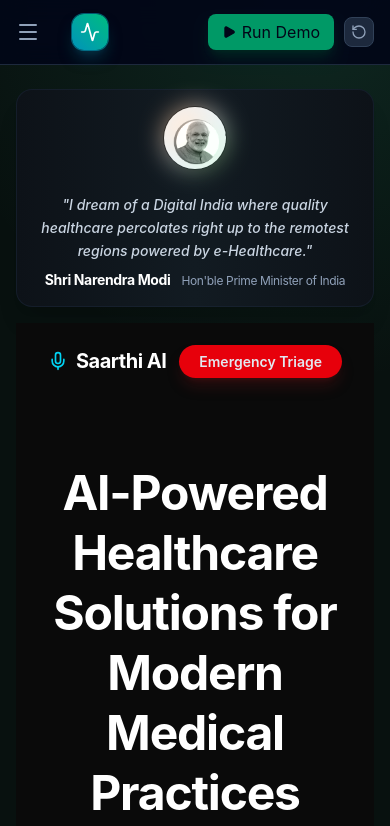
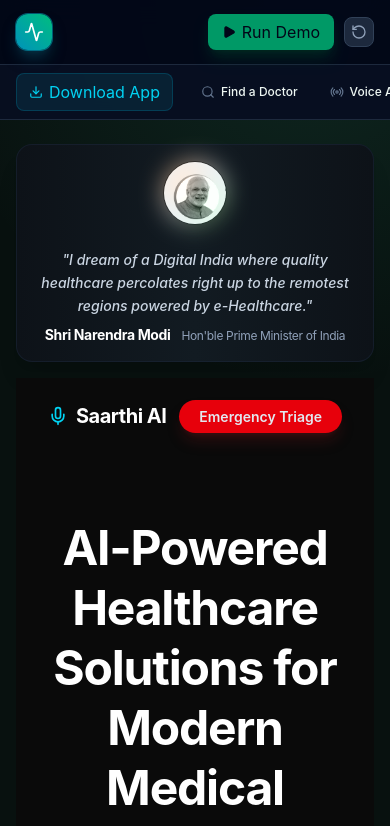
Before and after one commit to quantumcoder-3000/mp_online_healthcare_app, a Next.js app: page / in a window 390 px wide. Shown: the top 826 px of the page. Built offline with nearby package versions, Linux system fonts and the light colour scheme.

Commit message:
feat: host APK locally, add QR code modal, and restore exact mobile horizontal nav bar

```diff
--- a/src/components/common/Header.tsx
+++ b/src/components/common/Header.tsx
@@ -15,14 +15,15 @@ import {
   LayoutDashboard,
   FileText,
   Search,
-  Menu,
-  X
+  Download,
+  X,
+  Smartphone
 } from "lucide-react";
 
 export const Header: React.FC = () => {
   const pathname = usePathname();
   const { runEmergencyDemo, resetDemo, activeEmergency, isRoutingLoading } = useCareFlow();
-  const [isMobileMenuOpen, setIsMobileMenuOpen] = useState(false);
+  const [showQR, setShowQR] = useState(false);
 
   const navLinks = [
     { href: "/discovery", label: "Find a Doctor", icon: Search },
@@ -35,18 +36,11 @@ export const Header: React.FC = () => {
   ];
 
   return (
+    <>
       <header className="sticky top-0 z-50 bg-slate-950/90 border-b border-slate-800 backdrop-blur-md">
         <div className="max-w-7xl mx-auto px-4 sm:px-6 lg:px-8 h-16 flex items-center justify-between gap-4">
           {/* Logo / Brand */}
           <div className="flex items-center gap-6">
-          {/* Mobile Menu Toggle Button */}
-          <button
-            className="xl:hidden p-2 -ml-2 text-slate-400 hover:text-white transition-colors"
-            onClick={() => setIsMobileMenuOpen(true)}
-          >
-            <Menu className="w-6 h-6" />
-          </button>
-
             <Link href="/command-center" className="flex items-center gap-2.5 group">
               <div className="w-9 h-9 rounded-xl bg-gradient-to-tr from-cyan-600 to-emerald-500 flex items-center justify-center text-white shadow-lg shadow-cyan-950 ring-1 ring-cyan-400/40">
                 <Activity className="w-5 h-5" />
@@ -65,7 +59,7 @@ export const Header: React.FC = () => {
             </Link>
 
             {/* Desktop Nav links */}
-          <nav className="hidden xl:flex items-center gap-1">
+            <nav className="hidden lg:flex items-center gap-1">
               {navLinks.map(({ href, label, icon: Icon }) => {
                 const isActive = pathname === href;
                 return (
@@ -85,8 +79,16 @@ export const Header: React.FC = () => {
             </nav>
           </div>
 
-        {/* Action Buttons: Demo Run & Reset */}
+          {/* Action Buttons */}
           <div className="flex items-center gap-2.5">
+            <button
+              onClick={() => setShowQR(true)}
+              className="hidden sm:flex px-3.5 py-1.5 rounded-lg bg-slate-800 hover:bg-slate-700 text-slate-200 font-bold text-xs items-center gap-1.5 shadow-lg border border-slate-700 transition-all hover:scale-105 active:scale-95"
+            >
+              <Smartphone className="w-3.5 h-3.5" />
+              <span>Get App</span>
+            </button>
+
             <button
               onClick={() => runEmergencyDemo()}
               disabled={isRoutingLoading}
@@ -107,43 +109,26 @@ export const Header: React.FC = () => {
           </div>
         </div>
 
-      {/* Mobile Sidebar Overlay */}
-      {isMobileMenuOpen && (
-        <div className="fixed inset-0 z-[100] xl:hidden flex">
-          {/* Backdrop */}
-          <div
-            className="absolute inset-0 bg-slate-950/80 backdrop-blur-sm transition-opacity"
-            onClick={() => setIsMobileMenuOpen(false)}
-          ></div>
-
-          {/* Sidebar */}
-          <div className="relative w-64 max-w-[80%] bg-slate-900 h-full border-r border-slate-800 shadow-2xl flex flex-col transform transition-transform animate-in slide-in-from-left duration-300">
-            <div className="p-4 border-b border-slate-800 flex items-center justify-between">
-              <div className="flex items-center gap-2">
-                <div className="w-8 h-8 rounded-lg bg-gradient-to-tr from-cyan-600 to-emerald-500 flex items-center justify-center text-white">
-                  <Activity className="w-4 h-4" />
-                </div>
-                <span className="font-extrabold text-white tracking-wider text-sm">AROGYAGRID</span>
-              </div>
+        {/* Mobile Horizontal Scrolling Nav */}
+        <nav className="lg:hidden border-t border-slate-800 bg-slate-900/50 overflow-x-auto no-scrollbar py-2">
+          <div className="flex items-center gap-2 px-4 min-w-max">
+            {/* Get App Mobile Button */}
             <button
-                className="p-1 text-slate-400 hover:text-white rounded-md bg-slate-800/50"
-                onClick={() => setIsMobileMenuOpen(false)}
+              onClick={() => setShowQR(true)}
+              className="px-3 py-1.5 rounded-lg text-xs font-bold flex items-center gap-1.5 transition-colors bg-cyan-900/30 text-cyan-400 border border-cyan-800/50 mr-2"
             >
-                <X className="w-5 h-5" />
+              <Download className="w-3.5 h-3.5" />
+              <span>Download App</span>
             </button>
-            </div>
-
-            <nav className="flex-1 overflow-y-auto py-4 px-3 flex flex-col gap-2">
             {navLinks.map(({ href, label, icon: Icon }) => {
               const isActive = pathname === href;
               return (
                 <Link
                   key={href}
                   href={href}
-                    onClick={() => setIsMobileMenuOpen(false)}
-                    className={`px-3 py-3 rounded-lg text-sm font-medium flex items-center gap-3 transition-colors ${isActive ? "bg-slate-800 text-white font-semibold border border-slate-700 shadow-sm" : "text-slate-400 hover:text-slate-200 hover:bg-slate-800/50"}`}
+                  className={`px-3 py-1.5 rounded-lg text-xs font-medium flex items-center gap-1.5 transition-colors whitespace-nowrap ${isActive ? "bg-slate-800 text-white font-semibold border border-slate-700 shadow-sm" : "text-slate-400 hover:text-slate-200 hover:bg-slate-800/50"}`}
                 >
-                    <Icon className={`w-5 h-5 ${isActive ? "text-cyan-400" : "text-slate-500"}`} />
+                  <Icon className={`w-3.5 h-3.5 ${isActive ? "text-cyan-400" : "text-slate-500"}`} />
                   <span>{label}</span>
                   {href === "/emergency" && activeEmergency && (
                     <span className="w-2 h-2 rounded-full bg-red-500 animate-ping ml-auto" />
@@ -151,10 +136,45 @@ export const Header: React.FC = () => {
                 </Link>
               );
             })}
+          </div>
         </nav>
+      </header>
+
+      {/* QR Code Modal */}
+      {showQR && (
+        <div className="fixed inset-0 z-[100] flex items-center justify-center p-4">
+          <div className="absolute inset-0 bg-slate-950/80 backdrop-blur-sm" onClick={() => setShowQR(false)}></div>
+          <div className="relative bg-slate-900 border border-slate-700 rounded-2xl shadow-2xl p-8 max-w-sm w-full text-center animate-in zoom-in-95 duration-200">
+            <button
+              onClick={() => setShowQR(false)}
+              className="absolute top-4 right-4 text-slate-400 hover:text-white bg-slate-800 p-1.5 rounded-lg transition-colors"
+            >
+              <X className="w-5 h-5" />
+            </button>
+            <div className="w-16 h-16 bg-gradient-to-tr from-cyan-600 to-emerald-500 rounded-2xl mx-auto flex items-center justify-center mb-4 shadow-lg">
+              <Smartphone className="w-8 h-8 text-white" />
+            </div>
+            <h3 className="text-2xl font-bold text-white mb-2">Download ArogyaGrid</h3>
+            <p className="text-slate-400 text-sm mb-6">Scan this QR code with your phone camera to download and install the official Android App.</p>
+
+            <div className="bg-white p-4 rounded-xl inline-block mx-auto mb-6 shadow-inner">
+              <img
+                src={`https://api.qrserver.com/v1/create-qr-code/?size=250x250&data=https://mp-online-healthcare-app.vercel.app/ArogyaGrid.apk`}
+                alt="Download APK QR Code"
+                className="w-48 h-48"
+              />
+            </div>
+
+            <a
+              href="/ArogyaGrid.apk"
+              download
+              className="block w-full py-3 rounded-xl bg-cyan-600 hover:bg-cyan-500 text-white font-bold transition-all shadow-lg shadow-cyan-900/50"
+            >
+              Download .APK Directly
+            </a>
           </div>
         </div>
       )}
-    </header>
+    </>
   );
 };
```
Also changed, not shown: 1 other file (tests, documents, lock files or other folders). Lines whose indentation alone changed are shown as unchanged.
